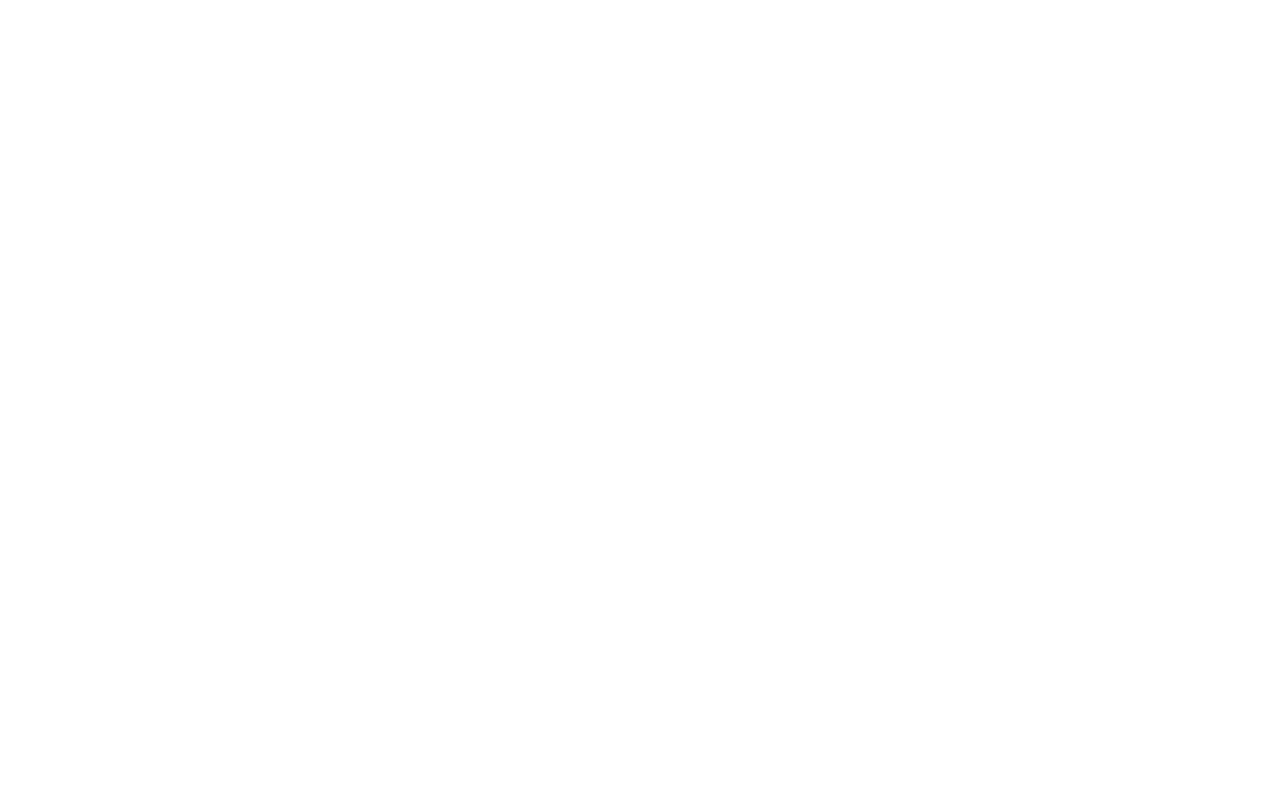
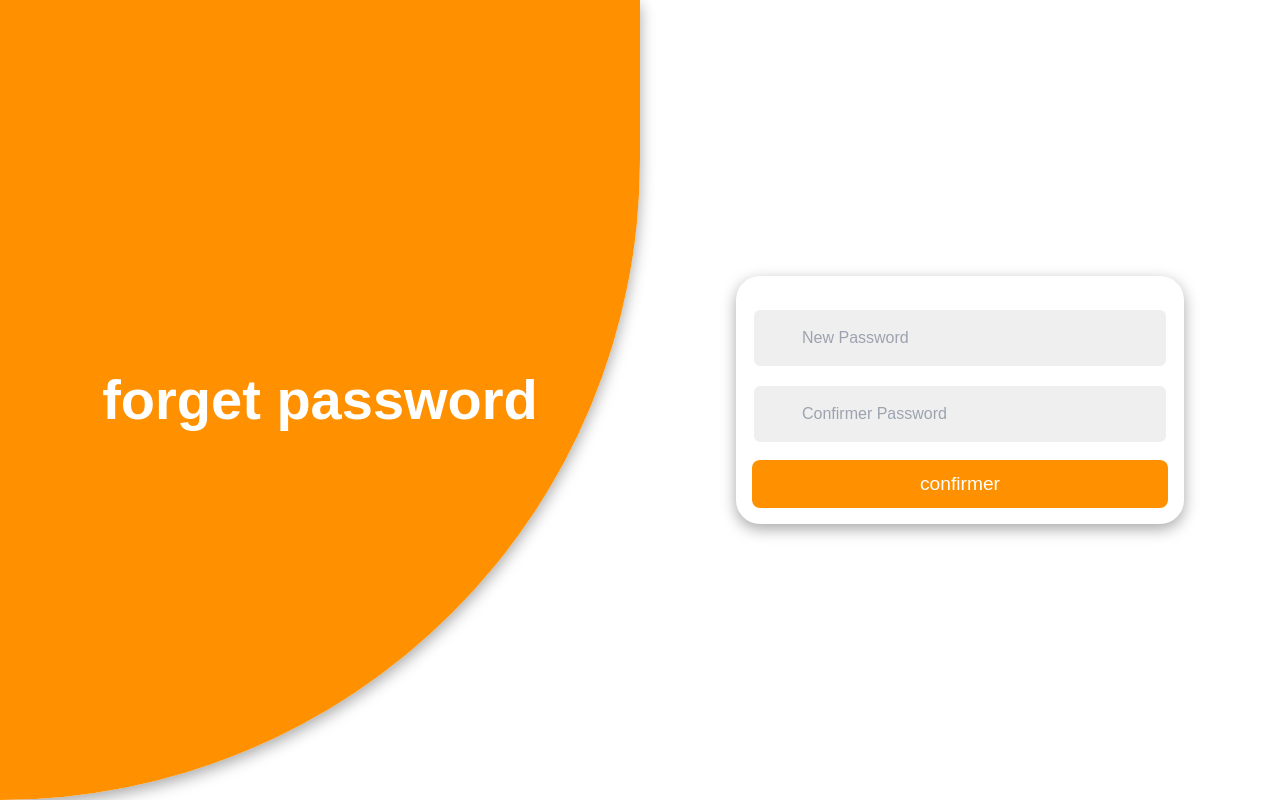
Before and after one commit to HamzaHarrass/LivraisonAlloMediaPartierFrontEnd, a React (Vite) app: page /reset-password in a window 1280 px wide. Before the commit this address had no page. Built offline with nearby package versions, Linux system fonts and the light colour scheme.

Commit message:
create function rest password pour change password

```diff
--- a/src/App.jsx
+++ b/src/App.jsx
@@ -13,7 +13,7 @@ function App() {
       <Routes>
         <Route path="/" element={<Auth/>} />
         <Route path="/dashboard" element={<Dashboard/>} />
-        <Route path="/forget_password" element={<ForgetPassword/>} />
+        <Route path="/reset-password" element={<ForgetPassword/>} />
         <Route path="/send_Email" element={<SendEmail/>} />
       </Routes>
       </BrowserRouter>
--- a/src/components/foregetPassword/forgetPassword.jsx
+++ b/src/components/foregetPassword/forgetPassword.jsx
@@ -1,11 +1,35 @@
-import { useEffect } from "react";
+import { useEffect , useState } from "react";
+import axios from "axios";
+import { useNavigate } from "react-router-dom";
 import "../Auth/index.css";
 
  function ForgetPassword() {
+    const [newPassword, setNewPassword] = useState("");
+    const [newPassword_confirmation, setnewPassword_confirmation] = useState("");
+    const [passwordReset, setPasswordReset] = useState(false);
+    const [error, setError] = useState(null);
+    const navigate = useNavigate();
+    const [token, setToken] = useState(null);
+    const handleResetPassword = async () => {
+      if (newPassword !== newPassword_confirmation) {
+        setError("Passwords do not match.");
+        return;
+      }
+      try {
+        await axios.post(`http://localhost:3000/auth/reset-password?token=${token}`, { newPassword, newPassword_confirmation });
+        setPasswordReset(true);
 
+        setError(null);
+        navigate("/");
+      } catch (error) {
+        console.error("Error resetting password:", error);
+        setError("Error resetting password. Please try again.");
+      }
+    };
         useEffect(() => {
+          let urlToken = new URLSearchParams(location.search).get("token");
+          setToken(urlToken);
           const container = document.getElementById("container");
-
           if (container) {
             setTimeout(() => {
               container.classList.add("sign-in");
@@ -24,20 +48,28 @@ import "../Auth/index.css";
 					<div className="form sign-in">
 						<div className="input-group">
 							<i className='bx bxs-user'></i>
-							<input type="text" placeholder="Username" />
+							<input type="password" placeholder="New Password" value={newPassword} onChange={(e) => setNewPassword(e.target.value)}/>
 						</div>
 						<div className="input-group">
 							<i className='bx bxs-lock-alt'></i>
-							<input type="password" placeholder="Password" />
+							<input type="password" placeholder="Confirmer Password" value={newPassword_confirmation} onChange={(e) => setnewPassword_confirmation(e.target.value)} />
 						</div>
-						<button>
-							confirmer
-						</button>
+						<button onClick={handleResetPassword} > confirmer </button>
 
 					</div>
 				</div>
 				<div className="form-wrapper">
+                {passwordReset && (
+                <div className="success-message">
+                  Password reset successful. You can now log in with your new password.
+                </div>
+              )}
 
+              {error && (
+                <div className="error-message">
+                  {error}
+                </div>
+              )}
 				</div>
 			</div>
 		</div>
```
